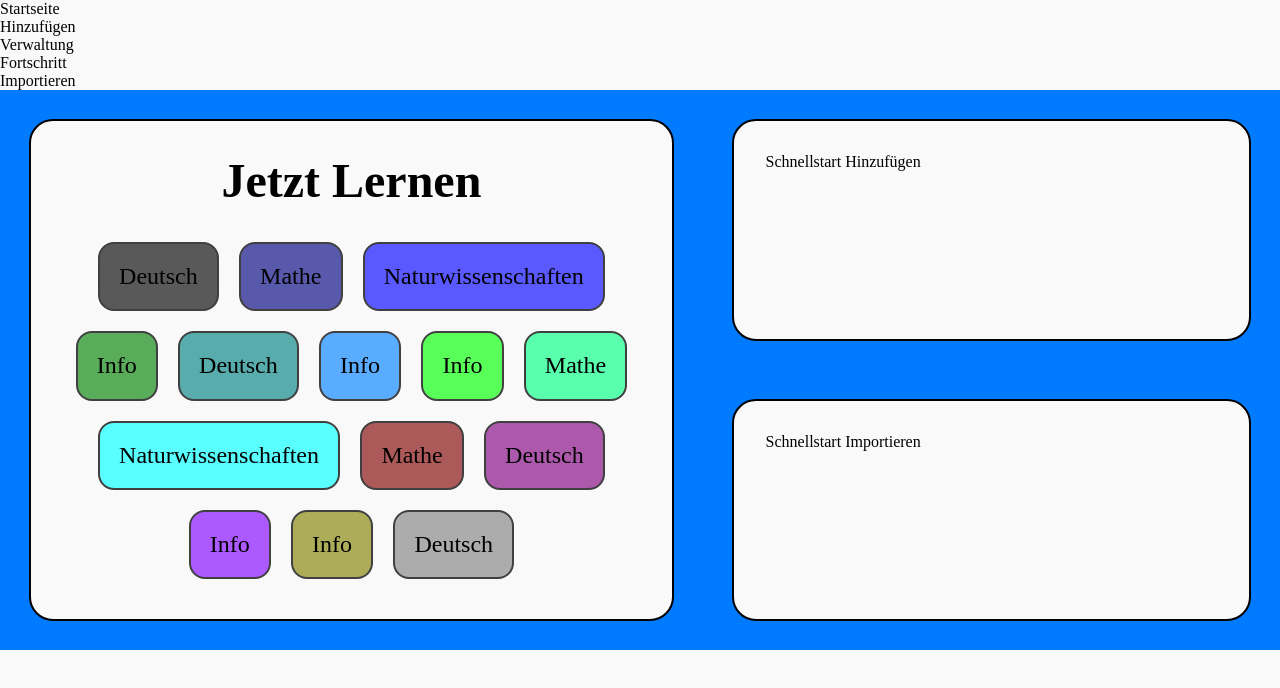
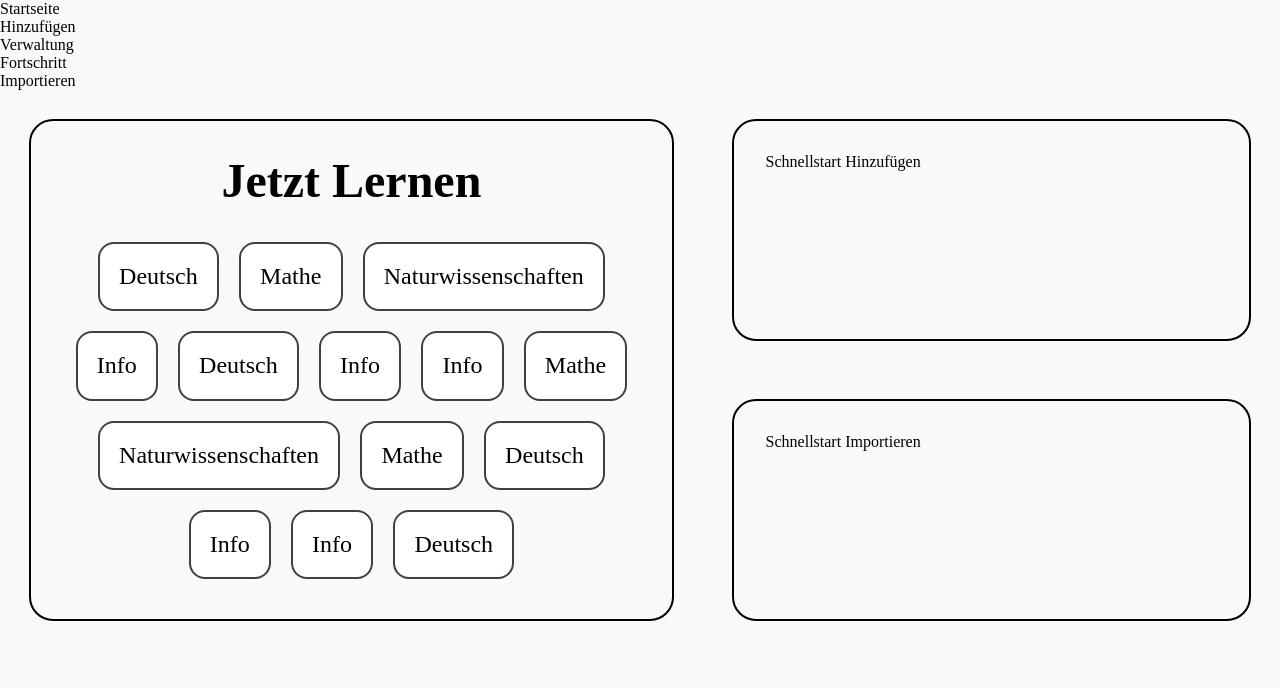
Before and after one commit to mohid-1311/Flashcards, a React (Create React App) app: page /Startseite in a window 1280 px wide. Shown: the top 688 px of the page. Built offline with nearby package versions, Linux system fonts and the light colour scheme.

Commit message:
Farben entfernt

```diff
--- a/src/pages/Startseite/JetztLernen/JetztLernen.tsx
+++ b/src/pages/Startseite/JetztLernen/JetztLernen.tsx
@@ -51,7 +51,7 @@ function JetztLernen() {
         {decks.map(deck => {
           return (
             <Link to={`/Lernen/${deck.name}`}>
-              <div className={styles["deck-liste-element"]} style={{backgroundColor: farbeGlaetten(deck.color)}}>
+              <div className={styles["deck-liste-element"]} /*style={{backgroundColor: farbeGlaetten(deck.color)}}*/>
                 {deck.name}
               </div>
             </Link>
--- a/src/pages/Startseite/Startseite.module.css
+++ b/src/pages/Startseite/Startseite.module.css
@@ -7,7 +7,7 @@
   display: flex;
   justify-content: space-between;
   align-items: stretch;
-  background-color: #007bff;
+  /* background-color: #007bff; */
 }
 
 .flex-column {
```
